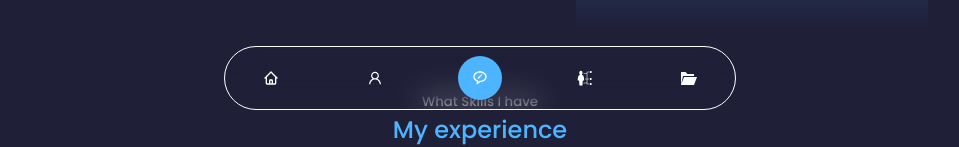
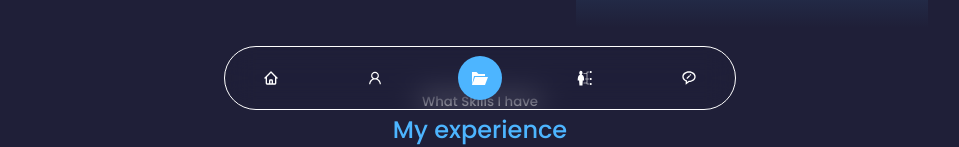
Before and after one commit to anmedina-arg/portfolio-vite, a React (Vite) app: page / in a window 1280 px wide. Shown: the part 658-805 px from the top of the page, without its empty margins (160-1119 px from the left). Built offline with nearby package versions, Linux system fonts and the light colour scheme.

Commit message:
FIX-replace/change icon contact by icon portfolio

```diff
--- a/src/components/nav/NavItems.tsx
+++ b/src/components/nav/NavItems.tsx
@@ -28,7 +28,7 @@ export const itemsNav: ItemsNavProps[] = [
   {
     title: 'portfolio',
     path: '#portfolio',
-    icon: <BiMessageRoundedEdit />,
+    icon: <ImFolderOpen />,
     // className: 'active === "#portfolio" ? "active" : ""'
   },
   {
@@ -40,7 +40,7 @@ export const itemsNav: ItemsNavProps[] = [
   {
     title: 'contact',
     path: '#contact',
-    icon: <ImFolderOpen />,
+    icon: <BiMessageRoundedEdit />,
     // className: 'active === "#contact" ? "active" : ""'
   },
 ]
```
